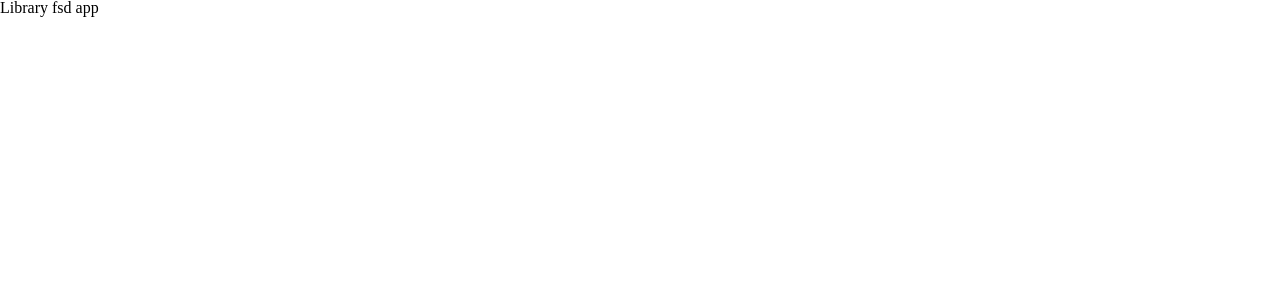
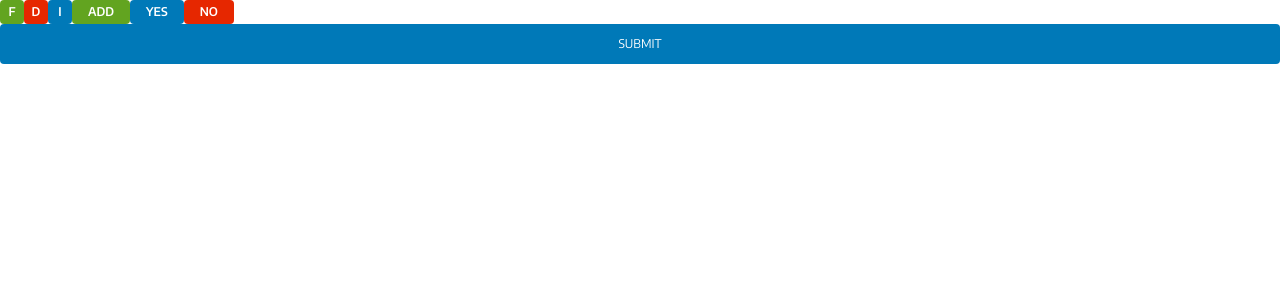
Before and after one commit to loop44/fsd-library, a React (Vite) app: page / in a window 1280 px wide. Shown: the top 300 px of the page. Built offline with nearby package versions, Linux system fonts and the light colour scheme.

Commit message:
Create customizable Button component
* tree types of button (small, medium, large)
* fout types of color
* fix eslint config
* add brand colors to tailwind config
* fix vite src absolute imports

```diff
--- a/package.json
+++ b/package.json
@@ -36,6 +36,7 @@
     "prettier": "^2.8.8",
     "tailwindcss": "^3.3.2",
     "typescript": "^5.0.2",
-    "vite": "^4.3.2"
+    "vite": "^4.3.2",
+    "vite-tsconfig-paths": "^4.2.0"
   }
 }
--- a/src/app/index.scss
+++ b/src/app/index.scss
@@ -2,4 +2,5 @@
 @tailwind components;
 @tailwind utilities;
 
+@import url('https://fonts.googleapis.com/css2?family=Encode+Sans:wght@300;400;600;700&display=swap');
 @import './styles/reset.scss';
--- a/src/app/index.tsx
+++ b/src/app/index.tsx
@@ -1,5 +1,17 @@
+import Button from 'shared/ui/Button';
+
 import './index.scss';
 
-const App = () => <div>Library fsd app</div>;
+const App = () => (
+  <div className="font-encode-sans">
+    <Button onClick={() => alert('click')} text="f" size="sm" color="green" />
+    <Button onClick={() => alert('click')} text="d" size="sm" color="red" />
+    <Button onClick={() => alert('click')} text="i" size="sm" color="blue" />
+    <Button onClick={() => alert('click')} text="Add" size="md" color="green" />
+    <Button onClick={() => alert('click')} text="Yes" size="md" color="blue" />
+    <Button onClick={() => alert('click')} text="No" size="md" color="red" />
+    <Button onClick={() => alert('click')} text="Submit" size="lg" color="blue" />
+  </div>
+);
 
 export default App;
--- /dev/null
+++ b/src/shared/ui/Button.tsx
@@ -0,0 +1,31 @@
+interface ButtonProps {
+  onClick: () => void;
+  text: string;
+  color: 'blue' | 'darkBlue' | 'red' | 'green';
+  size: 'sm' | 'md' | 'lg';
+  className?: string;
+}
+
+const BUTTON_COLORS = {
+  blue: 'bg-fsd-blue',
+  darkBlue: 'bg-fsd-darkBlue',
+  red: 'bg-fsd-red',
+  green: 'bg-fsd-green'
+};
+
+const BUTTON_SIZES = {
+  sm: 'py-1 w-6 font-semibold',
+  md: 'py-1 px-4 font-semibold',
+  lg: 'py-3 w-full font-normal'
+};
+
+const Button: React.FC<ButtonProps> = ({ onClick, text, color, size, className = '' }) => (
+  <button
+    className={`text-white text-center rounded uppercase text-xs ${BUTTON_SIZES[size]} ${BUTTON_COLORS[color]} transition hover:bg-opacity-90 ${className}`}
+    onClick={onClick}
+  >
+    {text}
+  </button>
+);
+
+export default Button;
--- a/tailwind.config.js
+++ b/tailwind.config.js
@@ -1,8 +1,18 @@
 /** @type {import('tailwindcss').Config} */
 export default {
-  content: ["./index.html", "./src/**/*.{js,ts,jsx,tsx}"],
+  content: ['./index.html', './src/**/*.{js,ts,jsx,tsx}'],
   theme: {
-    extend: {},
+    extend: {
+      fontFamily: {
+        'encode-sans': ['Encode Sans', 'sans-serif']
+      },
+      colors: {
+        'fsd-blue': '#0079B8',
+        'fsd-darkBlue': '#004366',
+        'fsd-red': '#E62700',
+        'fsd-green': '#62A420'
+      }
+    }
   },
-  plugins: [],
+  plugins: []
 };
--- a/vite.config.ts
+++ b/vite.config.ts
@@ -1,7 +1,8 @@
 import { defineConfig } from 'vite';
+import tsconfigPaths from 'vite-tsconfig-paths';
 import react from '@vitejs/plugin-react';
 
 // https://vitejs.dev/config/
 export default defineConfig({
-  plugins: [react()]
+  plugins: [react(), tsconfigPaths()]
 });
```
Also changed, not shown: .eslintrc.cjs, 1 other file (tests, documents, lock files or other folders).
